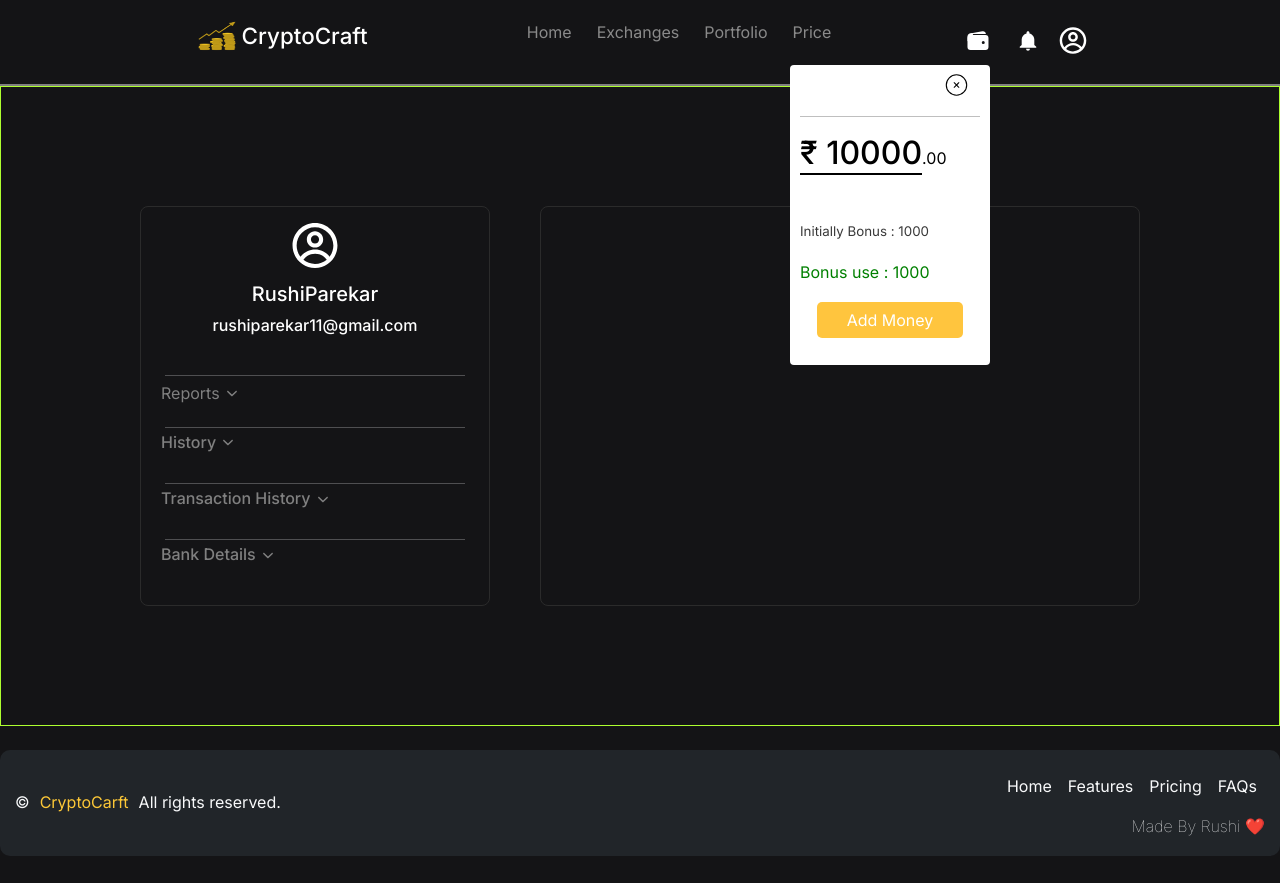
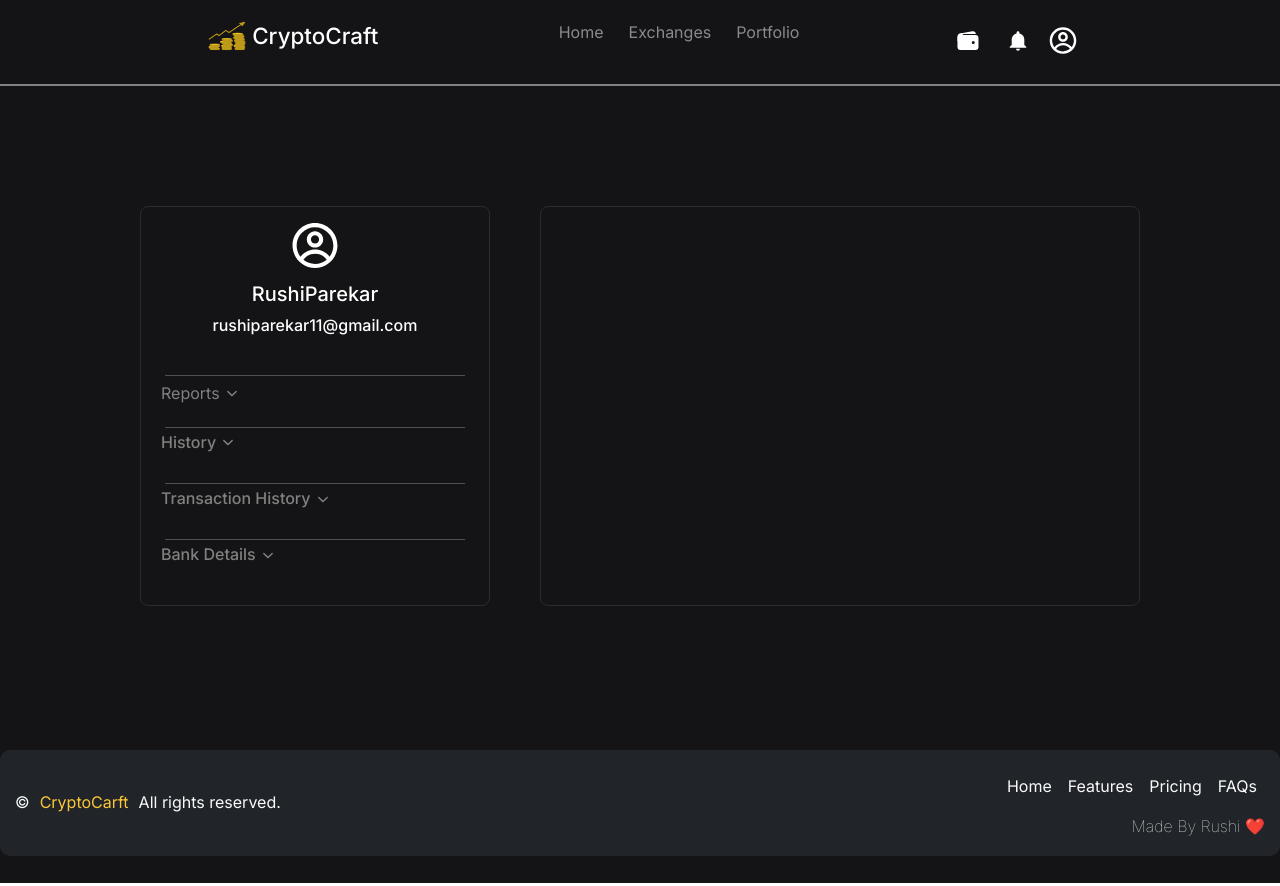
Before and after one commit to Rushi-Parekar11/CryptoProject, a React (Vite) app: page /profile in a window 1280 px wide. Built offline with nearby package versions, Linux system fonts and the light colour scheme.

Commit message:
add the styles

```diff
--- a/src/Components/Navbar/Navbar.css
+++ b/src/Components/Navbar/Navbar.css
@@ -4,6 +4,10 @@
 align-items: center;
 border-bottom: 2px solid gray;
 padding: 20px 10%;
+position: sticky;
+top: 0;
+background-color: #141416;
+z-index: 200;
 }
 .mainlogo{
     height: 40px;
--- a/src/Components/Navbar/Navbar.jsx
+++ b/src/Components/Navbar/Navbar.jsx
@@ -17,6 +17,11 @@
     const [showWallet,setshowWallet] = useState(false);
 
 
+  const HandelWalletClick=()=>{
+    setshowWallet(!showWallet);
+  }
+
+
   return (
     <div className='NavbarMain'>
 
@@ -30,22 +35,21 @@
       <Link to={'/'} id='linkstyl'><li>Home</li></Link>
         <li>Exchanges</li>
         {isLogin ? <li>Portfolio</li> : <li onClick={()=>toast("Login required to view this section.")}>PortfolioNO</li>}
-        <li>Price</li>
       </ul>
       </div>
 
 
       <div className='navthirdDiv'>
-      {isLogin ?   <div ><IoWallet className='walletlogo'/></div> :  <div ><IoWallet className='walletlogo' onClick={()=>toast("Login required to view this section.")}/></div>}<div><IoMdNotifications className='walletlogo'/></div>
+      {isLogin ?   <div ><IoWallet className='walletlogo' onClick={HandelWalletClick}/></div> :  <div ><IoWallet className='walletlogo' onClick={()=>toast("Login required to view this section.")}/></div>}<div><IoMdNotifications className='walletlogo'/></div>
     <center>  {isLogin ? <Link to={'/profile'} className='profilIconLINK'><CgProfile className='profilIcon'/> </Link>: <Link id='loginLNK' to={"/login"}><button className='loginBtn'>Login <GoArrowUpRight/></button></Link>}</center>
       </div>
 
 
-  {/* ///////////// wallet ///////////////////////// */}
-      <div className="walletMainDIV">
-      <div className='cirsclerenove'><CiCircleRemove id='FaRegTimesCircle'/></div>
+{/* ////////////////// wallet ////////////////// */}
+      <div className="walletMainDIV" style={showWallet ? { visibility: 'visible'} : { visibility: 'hidden'}}>
+      <div className='cirsclerenove'><CiCircleRemove id='FaRegTimesCircle' onClick={HandelWalletClick}/></div>
        <hr style={{color:'black'}}/>
-       <div className='inlineWALLET'><h2>₹ 10000</h2><p>.00</p></div>
+       <div className='inlineWALLET' style={{paddingLeft:'20px'}}><h2 >₹ 10000</h2><p>.00</p></div>
        <hr />
        <div className="inlineWALLET"><p className='accopbal'>Initially Bonus : 1000</p></div>
        <div className="inlineWALLET"><p style={{color:'green'}}>Bonus use : 1000</p></div>
@@ -60,9 +64,10 @@
     <li>Home</li>
     <li>Exchanges</li>
     <li>Portfolio</li>
-    <li>Price</li>
-
-  {isLogin ?<div className='responsiveProfile'><CgProfile className='profilIcon' /><p>Profile</p></div>: <button className='loginBtn' style={{width:'150px',paddingLeft:'45px'}}>Login <GoArrowUpRight/></button>}
+    <hr />
+    {isLogin ? <div ><IoWallet className='walletlogo' onClick={HandelWalletClick}/> Wallet</div> :  <div ><IoWallet className='walletlogo' onClick={()=>toast("Login required to view this section.")}/></div>}
+    <hr />
+  {isLogin ?<div className='responsiveProfile'><CgProfile className='profilIcon'  style={{height:'25px',width:'40px'}} /><p>Profile</p></div>: <button className='loginBtn' style={{width:'150px',paddingLeft:'45px'}}>Login <GoArrowUpRight/></button>}
   </div>
 </div>
 </div>
--- a/src/Components/Profile/Profile.css
+++ b/src/Components/Profile/Profile.css
@@ -1,6 +1,5 @@
 .mainProfileDIV {
     height: 80vh;
-    border: 1px solid greenyellow;
     display: flex;
     align-items: center;
     justify-content: center;
```
